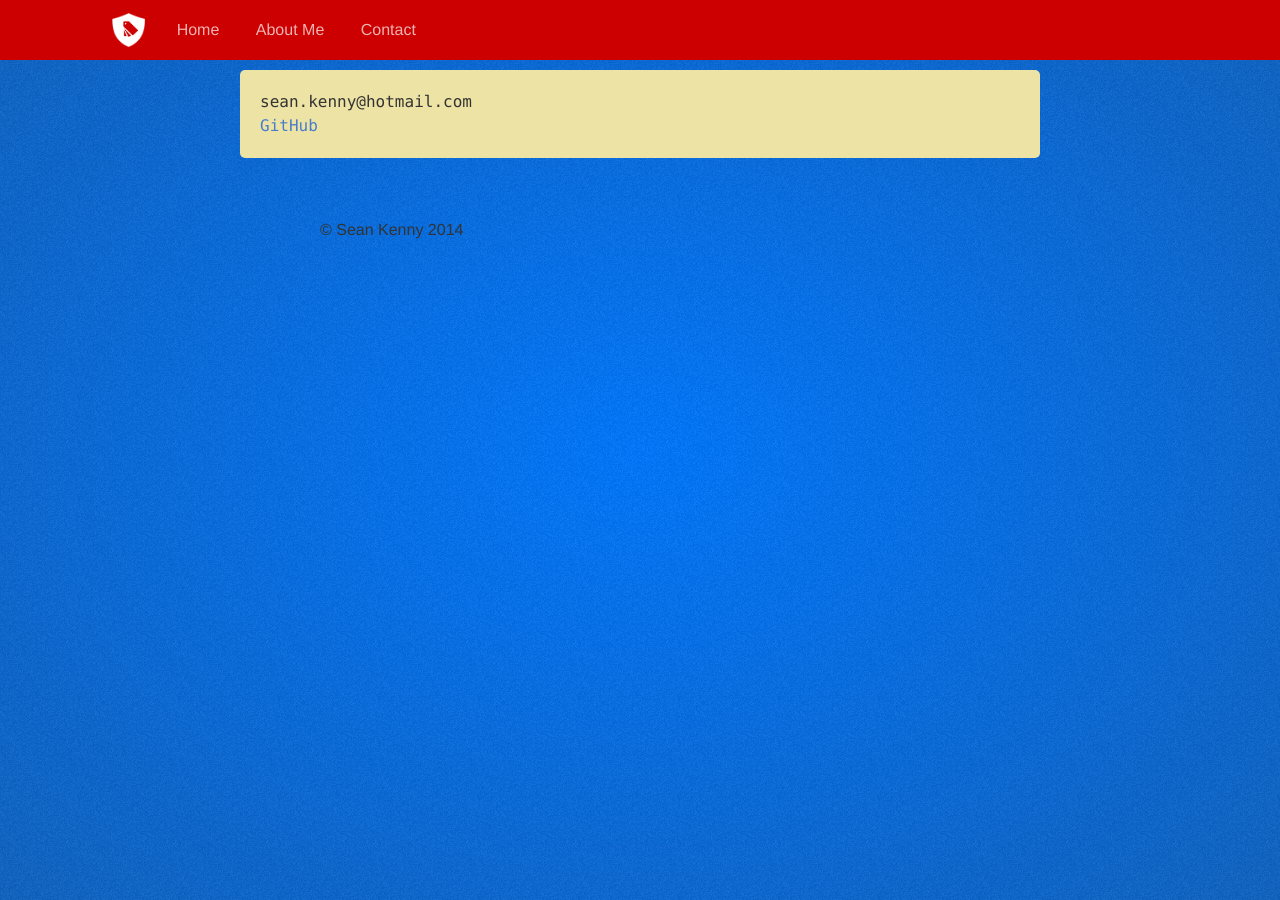
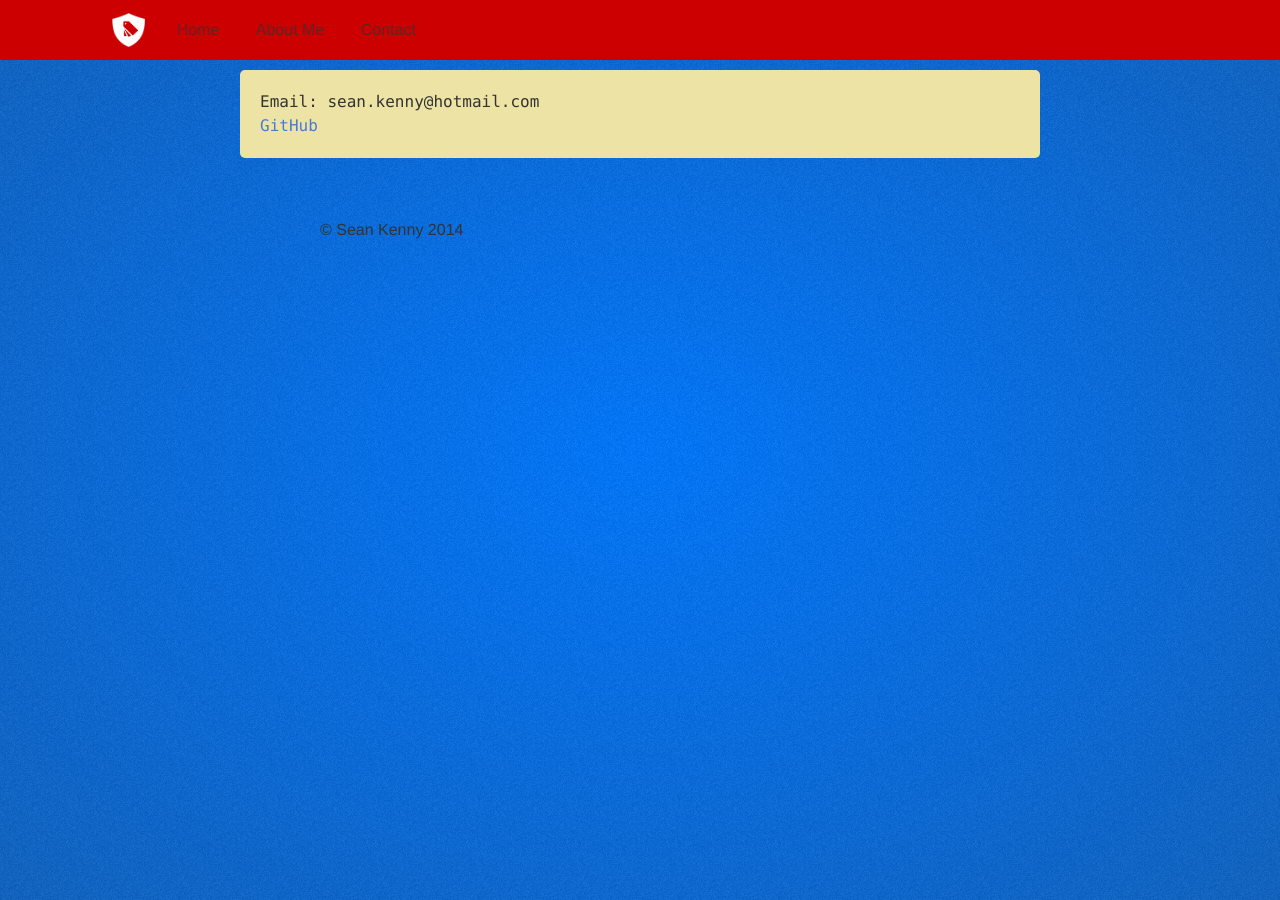
Before and after one commit to cookiefission/cookiefission.github.io, a Jekyll site: the page built from contact/index.html, in a window 1280 px wide. Built offline with Jekyll 4.4.1, drawn with Linux system fonts in a browser that asks for light colours.

Commit message:
Made some changes

```diff
--- a/contact/index.html
+++ b/contact/index.html
@@ -3,6 +3,6 @@ layout: default
 title: Contact
 ---
 <div class='contact'>
-  <div class='email'>sean.kenny@hotmail.com</div>
+  <div class='email'>Email: sean.kenny@hotmail.com</div>
   <div class='github'><a href='https://github.com/sean-kenny'>GitHub</a></div>
 </div>
--- a/css/default.css
+++ b/css/default.css
@@ -272,7 +272,7 @@ header.navigation .logo img {
   padding: .8em 0;
 }
 header.navigation .navigation-menu-button {
-  color: rgba(255, 255, 255, 0.7);
+  color: rgba(51, 51, 51, 0.7);
   cursor: pointer;
   display: block;
   float: right;
@@ -339,7 +339,7 @@ header.navigation ul li {
 }
 header.navigation ul li a {
   font-weight: 400;
-  color: rgba(255, 255, 255, 0.7);
+  color: rgba(51, 51, 51, 0.7);
 }
 header.navigation ul li a:hover {
   color: white;
@@ -459,7 +459,7 @@ header.navigation .search-bar .search-and-submit input[type=search] {
   padding: .6em .8em;
   font-size: .9em;
   font-style: italic;
-  color: rgba(255, 255, 255, 0.7);
+  color: rgba(51, 51, 51, 0.7);
   border-radius: 0.375em;
   margin: 0;
 }
--- a/scss/_navbar.scss
+++ b/scss/_navbar.scss
@@ -4,7 +4,7 @@
 header.navigation {
   $navigation-padding: 1em;
   $navigation-background: #c00;
-  $navigation-color: transparentize(white, 0.3);
+  $navigation-color: transparentize($dark-gray, 0.3);
   $navigation-color-hover: white;
   $navigation-height: 60px;
   $navigation-nav-button-background: $base-accent-color;
```
Also changed, not shown: 1 other file.
